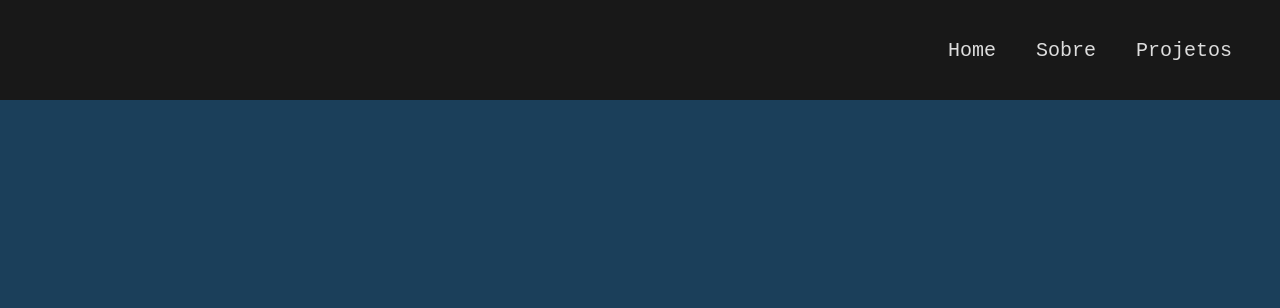
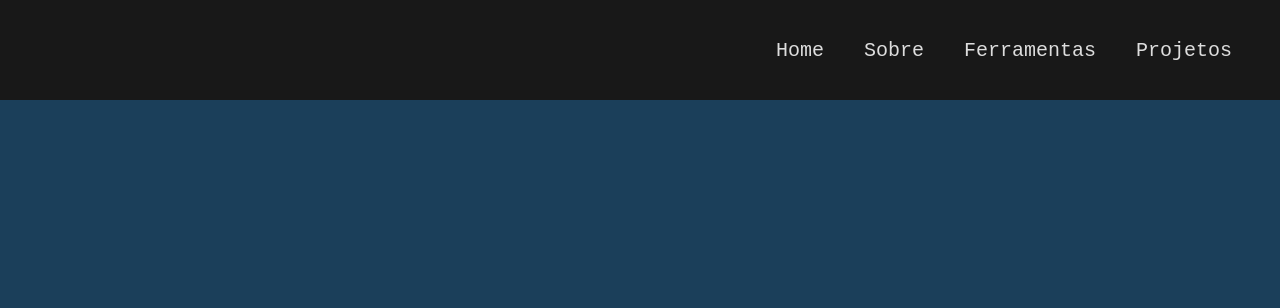
Before and after one commit to and3510/portfolio, a plain HTML site: page index.html in a window 1280 px wide. Shown: the top 308 px of the page. Drawn offline with Linux system fonts and the light colour scheme; a web font is replaced by a local one.

Commit message:
add <A> ferramentas

```diff
--- a/index.html
+++ b/index.html
@@ -19,6 +19,9 @@
             </li>
             <li>
                 <a href="#sobre">Sobre</a>
+            </li>
+            <li>
+                <a href="#habilidades">Ferramentas</a>
             </li>
             <li>
                 <a href="#projetos">Projetos</a>
```
